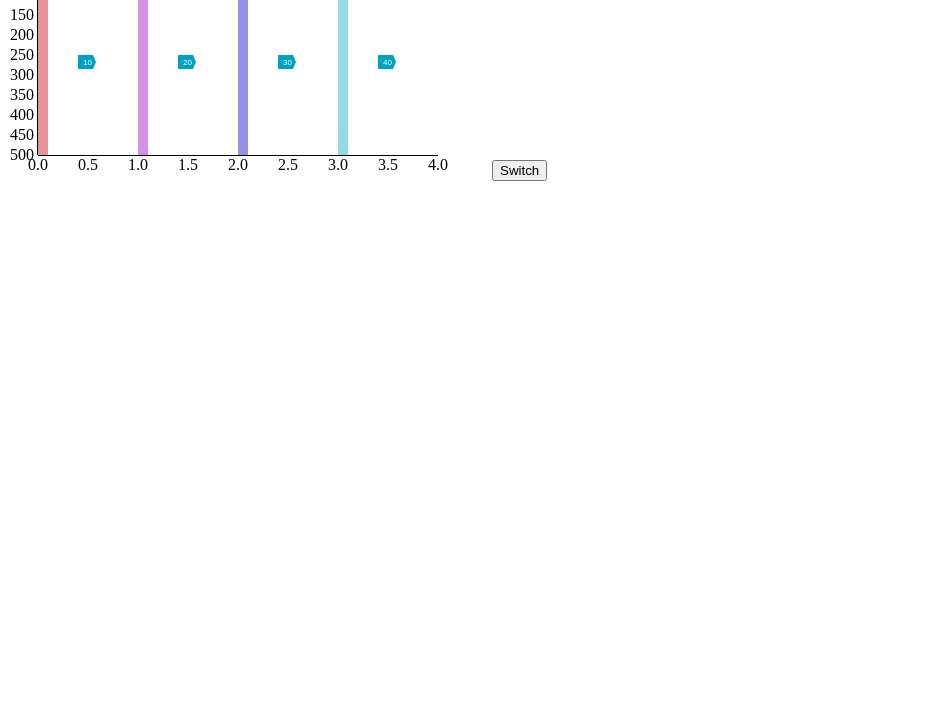
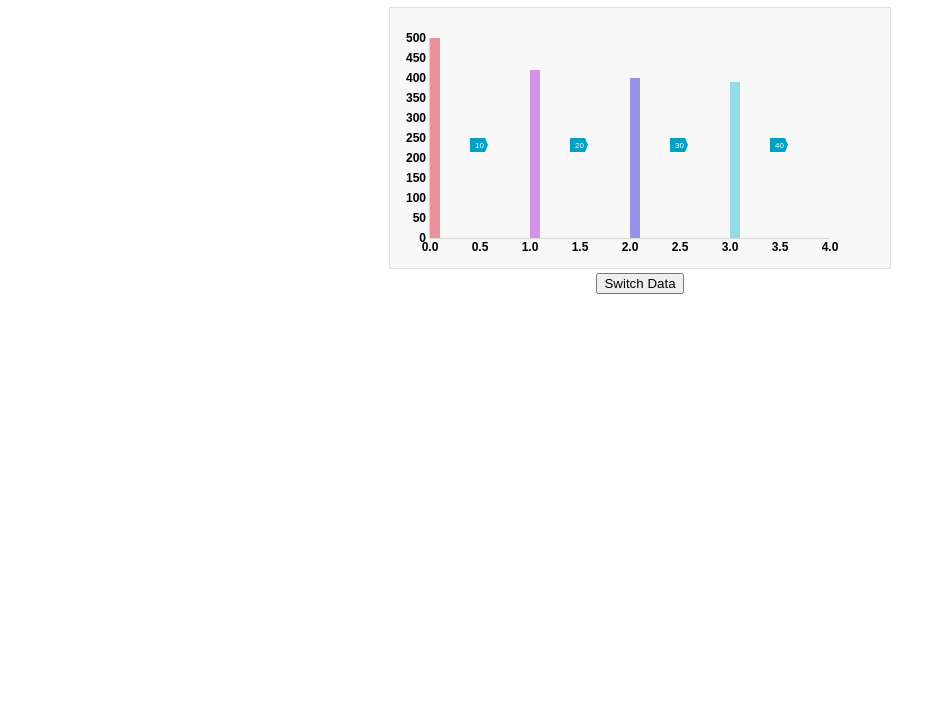
Before and after one commit to subash-a/subash-a.github.io, a plain HTML site: page fun_el/index.html in a window 1280 px wide. Shown: the part 73-800 px from the top of the page, without its empty margins (0-944 px from the left). Drawn offline with Linux system fonts and the light colour scheme.

Commit message:
updated from repo

```diff
--- a/fun_el/fun_el.js
+++ b/fun_el/fun_el.js
@@ -2,6 +2,7 @@
     var fdata = [[100,80],[80,20],[20,10],[10,10]];
     funnel = {};
     var colors = ["#E8929C","#D292E8","#9792E8","#92DBE8","#92E8CE","#97E892","#D5E892","#E8C392"];
+    var axis_color = "#d8d8d8";
     var chart = function(selection) {
 	selection.each(function(data){
 	    var container = d3.select(this);
@@ -12,7 +13,7 @@
 	    var yScale = d3.scale.linear();
 	    yScale
 		.domain([0,d3.max(data,function(d){return d[0]})])
-		.range([0,200]);
+		.range([200,0]);
 
 	    var g = container.selectAll("g.funnel").data([data]);
 	    var gEnter = g.enter()
@@ -34,10 +35,12 @@
 		.scale(xScale)
 		.orient("bottom")
 		.tickSize(1);
+
 	    var yAxis = d3.svg.axis()
 		.scale(yScale)
 		.orient("left")
 		.tickSize(1);
+
 	    xGroup.call(xAxis);
 	    yGroup.call(yAxis);
 
@@ -55,8 +58,8 @@
 		.attr("x",function(d,i){return i*xScale(1)})
 		.attr("y",0)
 		.attr("width",10)
-		.attr("height",function(d){return yScale(d[0])})
-		.attr("transform",function(d){return "translate(0,"+ (200 - yScale(d[0])) +")"})
+		.attr("height",function(d){return yScale.range()[0] - yScale(d[0])})
+		.attr("transform",function(d){return "translate(0,"+ yScale(d[0]) +")"})
 	    .attr("fill",function(d,i){return colors[i]});
 
 	    var rectEnter = rectGroup.enter()
@@ -68,8 +71,8 @@
 		.attr("x",function(d,i){return i*xScale(1)})
 		.attr("y",0)
 		.attr("width",10)
-		.attr("height",function(d){return yScale(d[0])})
-		.attr("transform",function(d){return "translate(0,"+ (200 - yScale(d[0])) +")"})
+		.attr("height",function(d){return yScale.range()[0] - yScale(d[0])})
+		.attr("transform",function(d){return "translate(0,"+ (yScale(d[0])) +")"})
 	    .attr("fill",function(d,i){return colors[i]});
 
 	    rectGroup.select("polygon")
--- a/fun_el/index.html
+++ b/fun_el/index.html
@@ -1,12 +1,47 @@
 <!DOCTYPE html>
 <html>
   <head>
+    <title> Fun_El </title>
     <script src="d3.v3.js"></script>
   </head>
   <body>
+    <style>
+      h1 {
+          text-align:center;
+      }
+
+      div#container {
+          text-align: center;
+      }
+
+      div#data-switcher {
+          text-align:center;
+      }
+
+      svg {
+      border: 1px solid #dedede;
+      background: #f8f8f8;
+      padding:10px;
+      }
+
+      g.x-axis > path.domain, g.y-axis > path.domain {
+      fill: #d8d8d8;
+      }
+
+      g.x-axis > g.tick > text, g.y-axis > g.tick > text {
+      font: bold 12px arial;
+      }
+
+      g.x-axis  g.tick  text {
+      text-anchor: start;
+      }
+    </style>
+    <h1> Funnel Chart </h1>
     <div id="container">
       <svg id="funnel"></svg>
-      <button id="change">Switch</button>
+    </div>
+    <div id="data-switcher">
+        <button id="change">Switch Data</button>
     </div>
     <script src="fun_el.js"></script>
   </body>
```
